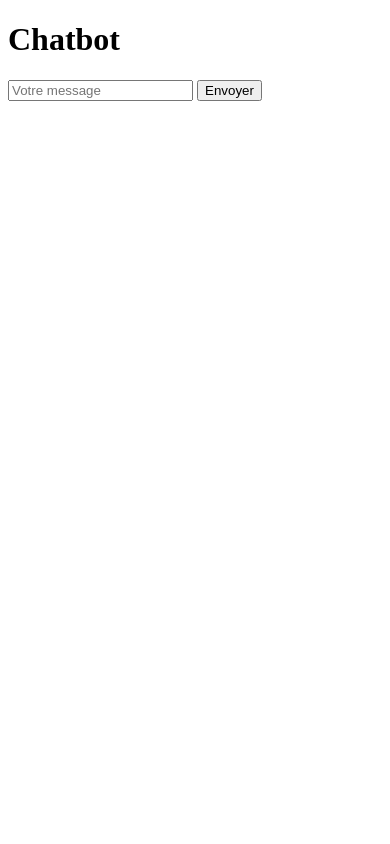
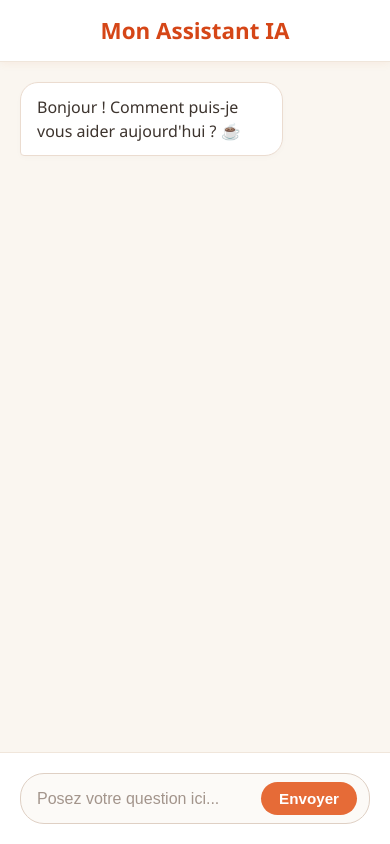
Before and after one commit to Mama-cyber/Chat-bot, a website: page public/index.html in a window 390 px wide. Drawn offline with Linux system fonts and the light colour scheme.

Commit message:
Improve chatbot UI with styles and title update
Added responsive meta tag and enhanced styles for the chatbot interface.

```diff
--- a/public/index.html
+++ b/public/index.html
@@ -2,41 +2,235 @@
 <html lang="fr">
 <head>
   <meta charset="UTF-8">
-  <title>Mon Chatbot</title>
+  <meta name="viewport" content="width=device-width, initial-scale=1.0">
+  <title>Mon Chatbot Chaleureux</title>
+  <style>
+    /* ---- STYLE GÉNÉRAL & PALETTE DE COULEURS ---- */
+    * {
+      box-sizing: border-box;
+      margin: 0;
+      padding: 0;
+    }
+
+    body {
+      font-family: 'Segoe UI', -apple-system, BlinkMacSystemFont, Roboto, sans-serif;
+      background-color: #faf6f0; /* Fond beige/crème très doux */
+      color: #3d342e; /* Texte marron foncé doux (moins agressif que le noir) */
+      display: flex;
+      flex-direction: column;
+      height: 100vh;
+    }
+
+    /* ---- EN-TÊTE ---- */
+    header {
+      background-color: #ffffff;
+      padding: 15px 20px;
+      text-align: center;
+      box-shadow: 0 2px 8px rgba(213, 114, 59, 0.08);
+      border-bottom: 1px solid #f0e6db;
+    }
+
+    header h1 {
+      font-size: 1.4rem;
+      color: #d54617; /* Orange Terracotta chaleureux */
+      font-weight: 600;
+    }
+
+    /* ---- ZONE DE DISCUSSION (CHAT) ---- */
+    /* On remplace la balise <pre> par une div plus moderne pour gérer les bulles */
+    #chat-container {
+      flex: 1;
+      overflow-y: auto;
+      padding: 20px;
+      max-width: 800px;
+      width: 100%;
+      margin: 0 auto;
+      display: flex;
+      flex-direction: column;
+      gap: 15px;
+    }
+
+    /* Style de base d'un message */
+    .message {
+      max-width: 75%;
+      padding: 12px 16px;
+      border-radius: 18px;
+      font-size: 1rem;
+      line-height: 1.5;
+      word-wrap: break-word;
+      animation: fadeIn 0.3s ease;
+    }
+
+    /* Bulle de l'utilisateur (à droite, tons orange cuivré doux) */
+    .user-message {
+      background-color: #e66b37;
+      color: #ffffff;
+      align-self: flex-end;
+      border-bottom-right-radius: 4px;
+      box-shadow: 0 2px 6px rgba(230, 107, 55, 0.2);
+    }
+
+    /* Bulle du Bot (à gauche, tons crème/blanc et bordure ambre) */
+    .bot-message {
+      background-color: #ffffff;
+      color: #3d342e;
+      align-self: flex-start;
+      border-bottom-left-radius: 4px;
+      border: 1px solid #ebdcd0;
+      box-shadow: 0 2px 6px rgba(0, 0, 0, 0.02);
+    }
+
+    /* Bulle d'erreur */
+    .error-message {
+      background-color: #fcece6;
+      color: #c84113;
+      align-self: center;
+      border-radius: 10px;
+      font-size: 0.9rem;
+      border: 1px dashed #f5c0b0;
+    }
+
+    /* ---- BARRE DE SAISIE (EN BAS) ---- */
+    .input-container {
+      background-color: #ffffff;
+      border-top: 1px solid #f0e6db;
+      padding: 20px;
+    }
+
+    .input-wrapper {
+      max-width: 800px;
+      margin: 0 auto;
+      display: flex;
+      gap: 10px;
+      background-color: #fcfaf7;
+      border: 1px solid #dfd0c4;
+      padding: 8px 12px;
+      border-radius: 24px;
+      transition: all 0.2s ease;
+    }
+
+    /* Effet orange lumineux discret quand on clique sur la zone de texte */
+    .input-wrapper:focus-within {
+      border-color: #e66b37;
+      box-shadow: 0 0 0 3px rgba(230, 107, 55, 0.15);
+      background-color: #ffffff;
+    }
+
+    input[type="text"] {
+      flex: 1;
+      border: none;
+      background: none;
+      outline: none;
+      font-size: 1rem;
+      color: #3d342e;
+      padding: 4px;
+    }
+
+    input[type="text"]::placeholder {
+      color: #a3958c;
+    }
+
+    button {
+      background-color: #e66b37;
+      color: white;
+      border: none;
+      padding: 8px 18px;
+      border-radius: 18px;
+      font-weight: 600;
+      cursor: pointer;
+      font-size: 0.95rem;
+      transition: background-color 0.2s ease, transform 0.1s ease;
+    }
+
+    button:hover {
+      background-color: #cc5624; /* Orange un peu plus sombre au survol */
+    }
+
+    button:active {
+      transform: scale(0.97);
+    }
+
+    /* Petite animation d'apparition des messages */
+    @keyframes fadeIn {
+      from { opacity: 0; transform: translateY(8px); }
+      to { opacity: 1; transform: translateY(0); }
+    }
+  </style>
 </head>
 <body>
 
-  <h1>Chatbot</h1>
+  <header>
+    <h1>Mon Assistant IA</h1>
+  </header>
 
-  <input type="text" id="message" placeholder="Votre message">
+  <div id="chat-container">
+    <div class="message bot-message">Bonjour ! Comment puis-je vous aider aujourd'hui ? ☕</div>
+  </div>
+
+  <div class="input-container">
+    <div class="input-wrapper">
+      <input type="text" id="message" placeholder="Posez votre question ici..." onkeydown="if(event.key === 'Enter') sendMessage()">
       <button onclick="sendMessage()">Envoyer</button>
-
-  <pre id="chat"></pre>
+    </div>
+  </div>
 
   <script>
     async function sendMessage() {
+      const input = document.getElementById("message");
+      const chatContainer = document.getElementById("chat-container");
+      const messageText = input.value.trim();
 
-      const input = document.getElementById("message");
-      const chat = document.getElementById("chat");
+      if (messageText === "") return;
 
-      // CORRECTION : Utilisation d'un chemin relatif pour que Render comprenne la requête
+      // 1. Afficher le message de l'utilisateur
+      const userDiv = document.createElement("div");
+      userDiv.className = "message user-message";
+      userDiv.textContent = messageText;
+      chatContainer.appendChild(userDiv);
+
+      // Effacer le champ de saisie immédiatement
+      input.value = "";
+
+      // Faire défiler automatiquement vers le bas
+      chatContainer.scrollTop = chatContainer.scrollHeight;
+
+      try {
+        // 2. Envoyer la requête au serveur (chemin relatif pour Render/Local)
         const response = await fetch("/chat", {
           method: "POST",
           headers: {
             "Content-Type": "application/json"
           },
           body: JSON.stringify({
-          message: input.value
+            message: messageText
           })
         });
 
         const data = await response.json();
 
-      chat.textContent +=
-        "Vous : " + input.value + "\n" +
-        "Bot : " + data.reply + "\n\n";
+        // 3. Afficher la réponse du Bot
+        const botDiv = document.createElement("div");
 
-      input.value = "";
+        // On vérifie si le serveur a renvoyé une erreur ou une réponse valide
+        if (data.reply.startsWith("Erreur")) {
+          botDiv.className = "message error-message";
+        } else {
+          botDiv.className = "message bot-message";
+        }
+
+        botDiv.textContent = data.reply;
+        chatContainer.appendChild(botDiv);
+
+      } catch (error) {
+        // En cas de panne de connexion
+        const errorDiv = document.createElement("div");
+        errorDiv.className = "message error-message";
+        errorDiv.textContent = "Erreur : Impossible de joindre le serveur.";
+        chatContainer.appendChild(errorDiv);
+      }
+
+      // Faire défiler à nouveau vers le bas après la réponse
+      chatContainer.scrollTop = chatContainer.scrollHeight;
     }
   </script>
 
```
Lines whose indentation alone changed are shown as unchanged.
